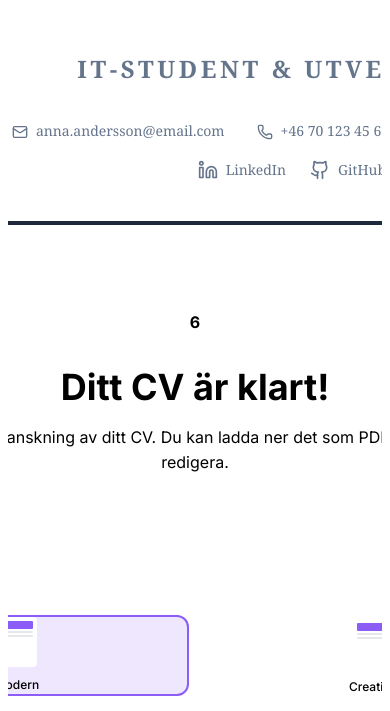
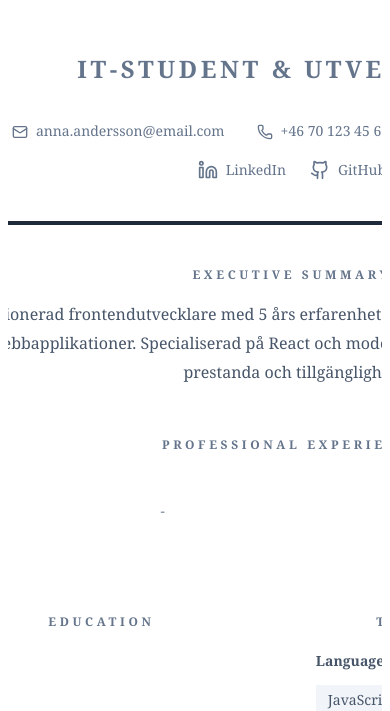
Before and after one commit to RedaEkengren/cvgen, a React (Vite) app: page / in a window 390 px wide. Shown: the part 5975-6686 px from the top of the page. Built offline with nearby package versions, Linux system fonts and the light colour scheme.

Commit message:
Fix clipped CV preview - show full CV with proper scaling

```diff
--- a/src/index.css
+++ b/src/index.css
@@ -81,7 +81,8 @@
   max-width: 1400px;
   margin: 0 auto;
   padding: 40px 20px;
-  min-height: 80vh;
+  min-height: auto; /* Let content determine height */
+  align-items: flex-start; /* Align items to top */
 }
 
 .split-screen-left {
@@ -109,8 +110,8 @@
   width: 600px; /* Fixed width to prevent horizontal jumping */
   max-width: 100%;
   margin: 0 auto;
-  height: 420px; /* Fixed height to prevent jumping */
-  overflow: hidden;
+  height: auto; /* Allow height to adjust to content */
+  min-height: 600px; /* Minimum height for consistency */
 }
 
 .cv-preview-container {
@@ -118,10 +119,11 @@
   background: white;
   border-radius: 12px;
   box-shadow: 0 20px 60px rgba(0, 0, 0, 0.3);
-  transform: scale(0.8);
+  transform: scale(0.6); /* Smaller scale to fit more content */
   transform-origin: top center;
   transition: all 0.3s ease; /* Smooth transitions for template changes */
   margin: 0 auto; /* Center the container */
+  min-height: 297mm; /* A4 height */
 }
 
 .cv-page-navigation {
@@ -227,11 +229,11 @@
   }
 
   .cv-preview-wrapper {
-    height: 350px; /* Slightly smaller on tablets */
+    min-height: 500px; /* Adjust minimum height for tablets */
   }
 
   .cv-preview-container {
-    transform: scale(0.7);
+    transform: scale(0.5); /* Smaller scale on tablets */
   }
 
   .template-grid-compact {
@@ -245,11 +247,11 @@
   }
 
   .cv-preview-wrapper {
-    height: 300px; /* Even smaller on mobile */
+    min-height: 400px; /* Adjust minimum height for mobile */
   }
 
   .cv-preview-container {
-    transform: scale(0.6);
+    transform: scale(0.4); /* Even smaller scale on mobile */
   }
 }
 
```
Also changed, not shown: temporaryfolderlandingpage/helacvvisasinte.png (added), 1 other file (tests, documents, lock files or other folders).
